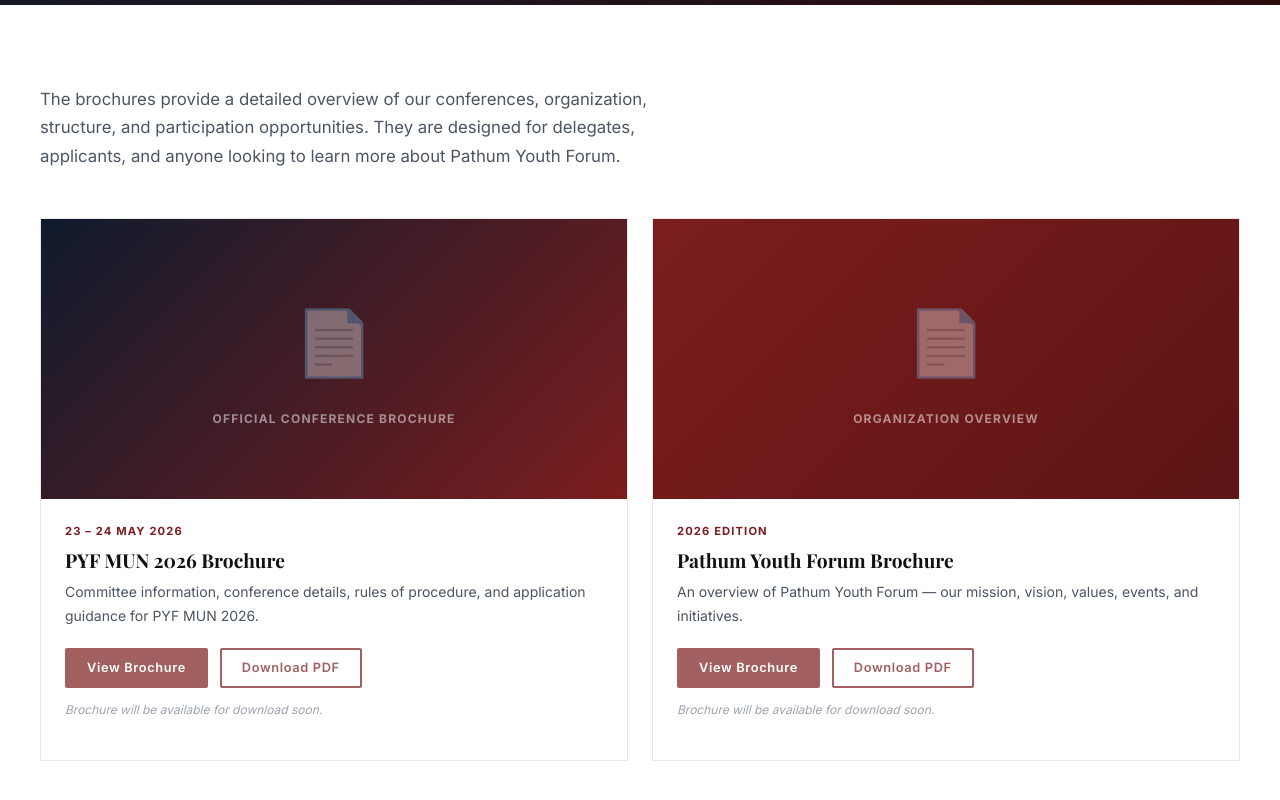
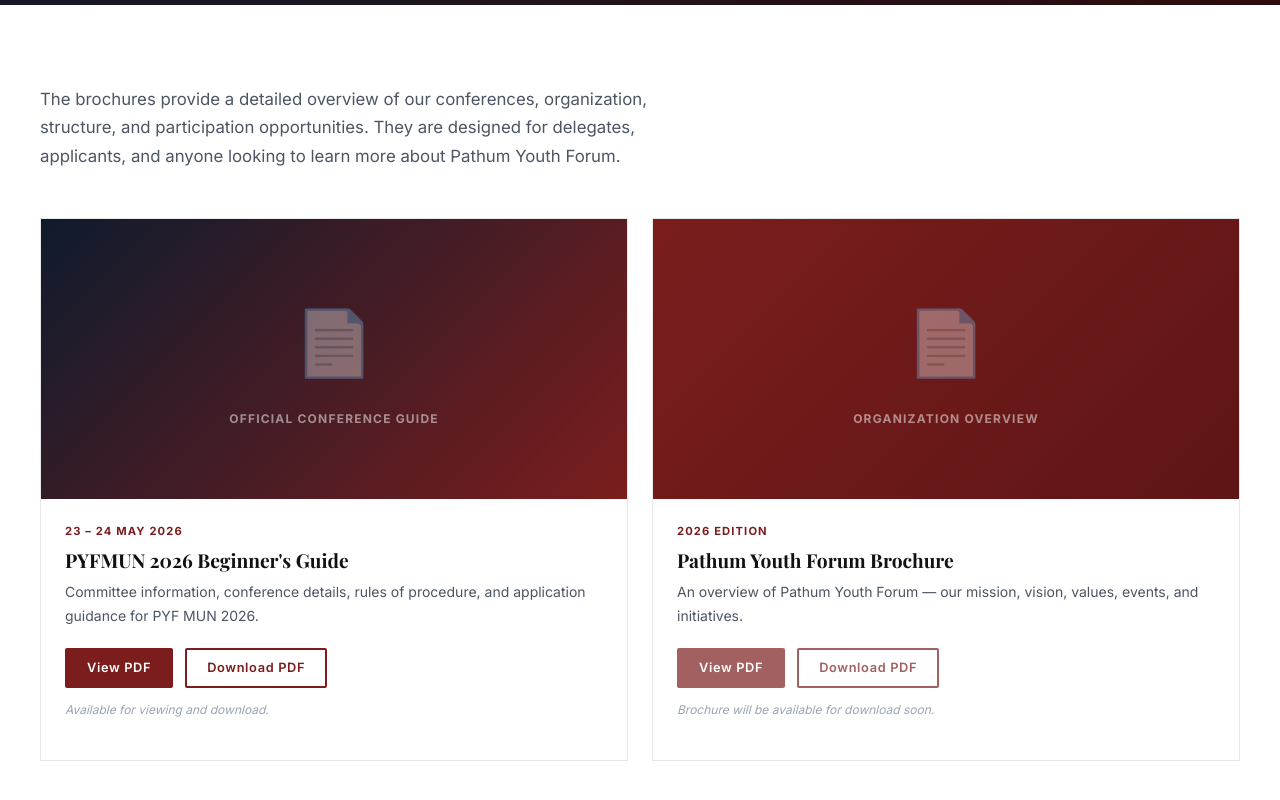
Before and after one commit to Angelflyhi/Pathum, a Next.js app: page /brochures in a window 1280 px wide. Shown: the part 422-1222 px from the top of the page. Built offline with nearby package versions, Linux system fonts and the light colour scheme; a web font is replaced by a local one.

Commit message:
Enable PDF view/download for PYFMUN 2026 Beginner's Guide brochure

```diff
--- a/src/app/brochures/page.tsx
+++ b/src/app/brochures/page.tsx
@@ -18,11 +18,12 @@ export default function Brochures() {
           <div className="card-grid card-grid-2">
             {[
               {
-                title: 'PYF MUN 2026 Brochure',
-                sub: 'Official Conference Brochure',
+                title: "PYFMUN 2026 Beginner's Guide",
+                sub: 'Official Conference Guide',
                 desc: 'Committee information, conference details, rules of procedure, and application guidance for PYF MUN 2026.',
                 badge: '23 – 24 May 2026',
                 color: 'linear-gradient(135deg, #0F1B2D, #7B1D1D)',
+                pdfPath: "/_Beginner's Guide - PYFMUN'26.pdf",
               },
               {
                 title: 'Pathum Youth Forum Brochure',
@@ -44,10 +45,21 @@ export default function Brochures() {
                   <h3 style={{ fontFamily: 'Playfair Display, serif', fontSize: '1.2rem', marginBottom: '.5rem' }}>{b.title}</h3>
                   <p style={{ fontSize: '.875rem', color: 'var(--gray-700)', marginBottom: '1.25rem', lineHeight: 1.7 }}>{b.desc}</p>
                   <div className="brochure-actions">
-                    <span className="btn btn-primary btn-sm" style={{ cursor: 'not-allowed', opacity: .7 }}>View Brochure</span>
-                    <span className="btn btn-outline-dark btn-sm" style={{ cursor: 'not-allowed', opacity: .7 }}>Download PDF</span>
+                    {b.pdfPath ? (
+                      <>
+                        <a href={b.pdfPath} target="_blank" rel="noopener noreferrer" className="btn btn-primary btn-sm">View PDF</a>
+                        <a href={b.pdfPath} download className="btn btn-outline-dark btn-sm">Download PDF</a>
+                      </>
+                    ) : (
+                      <>
+                        <span className="btn btn-primary btn-sm" style={{ cursor: 'not-allowed', opacity: .7 }}>View PDF</span>
+                        <span className="btn btn-outline-dark btn-sm" style={{ cursor: 'not-allowed', opacity: .7 }}>Download PDF</span>
+                      </>
+                    )}
                   </div>
-                  <p style={{ marginTop: '.75rem', fontSize: '.75rem', color: 'var(--gray-500)', fontStyle: 'italic' }}>Brochure will be available for download soon.</p>
+                  <p style={{ marginTop: '.75rem', fontSize: '.75rem', color: 'var(--gray-500)', fontStyle: 'italic' }}>
+                    {b.pdfPath ? 'Available for viewing and download.' : 'Brochure will be available for download soon.'}
+                  </p>
                 </div>
               </div>
             ))}
```
